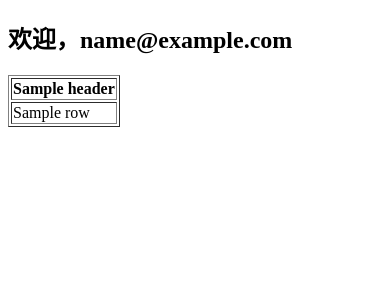
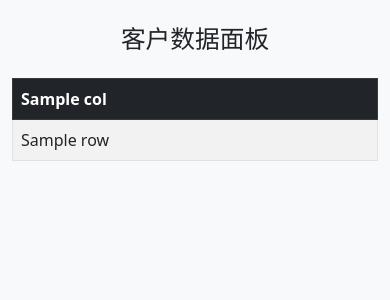
Before and after one commit to wintime56/tracking-status, a Flask app: template templates/dashboard.html in a window 390 px wide. Shown: the top 300 px of the page. Run offline with Flask 3, Linux system fonts and the light colour scheme; the visitor is signed in with stand-in values (Sample User, id 1); the template is opened without the code that fills it: most values are stand-ins (such as "Sample title", 1, 10 or a date in 2020).

Commit message:
update: optimize dashboard table with Bootstrap responsive style

```diff
--- a/templates/dashboard.html
+++ b/templates/dashboard.html
@@ -1,18 +1,40 @@
+<!DOCTYPE html>
+<html lang="zh-CN">
+<head>
+    <meta charset="UTF-8">
+    <title>客户数据面板</title>
+    <!-- 引入 Bootstrap -->
+    <link href="https://cdn.jsdelivr.net/npm/bootstrap@5.3.0/dist/css/bootstrap.min.css" rel="stylesheet">
+</head>
+<body class="bg-light">
 
-<!doctype html>
-<html>
-  <head><title>业务查询</title></head>
-  <body>
-    <h2>欢迎，{{ session['email'] }}</h2>
-    {% if tables %}
-    <table border="1">
-      <tr>{% for header in headers %}<th>{{ header }}</th>{% endfor %}</tr>
-      {% for row in tables %}
-      <tr>{% for header in headers %}<td>{{ row[header] }}</td>{% endfor %}</tr>
-      {% endfor %}
-    </table>
-    {% else %}
-      <p>暂无业务记录。</p>
-    {% endif %}
-  </body>
+<div class="container mt-4">
+    <h2 class="text-center mb-4">客户数据面板</h2>
+
+    <!-- 响应式表格 -->
+    <div class="table-responsive">
+        <table class="table table-bordered table-striped table-hover align-middle">
+            <thead class="table-dark">
+                <tr>
+                    {% for col in headers %}
+                        <th scope="col">{{ col }}</th>
+                    {% endfor %}
+                </tr>
+            </thead>
+            <tbody>
+                {% for row in tables %}
+                <tr>
+                    {% for col in headers %}
+                        <td>{{ row[col] }}</td>
+                    {% endfor %}
+                </tr>
+                {% endfor %}
+            </tbody>
+        </table>
+    </div>
+</div>
+
+<!-- Bootstrap JS -->
+<script src="https://cdn.jsdelivr.net/npm/bootstrap@5.3.0/dist/js/bootstrap.bundle.min.js"></script>
+</body>
 </html>
```
